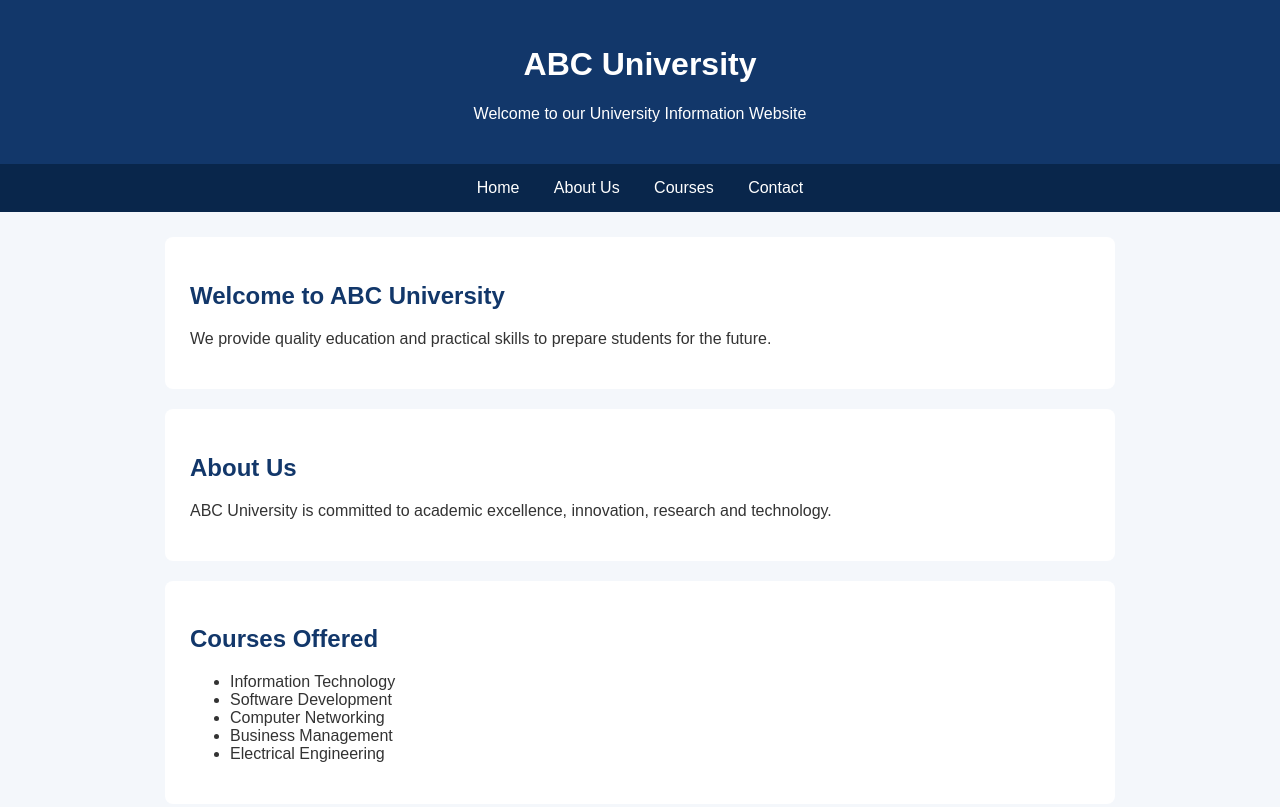
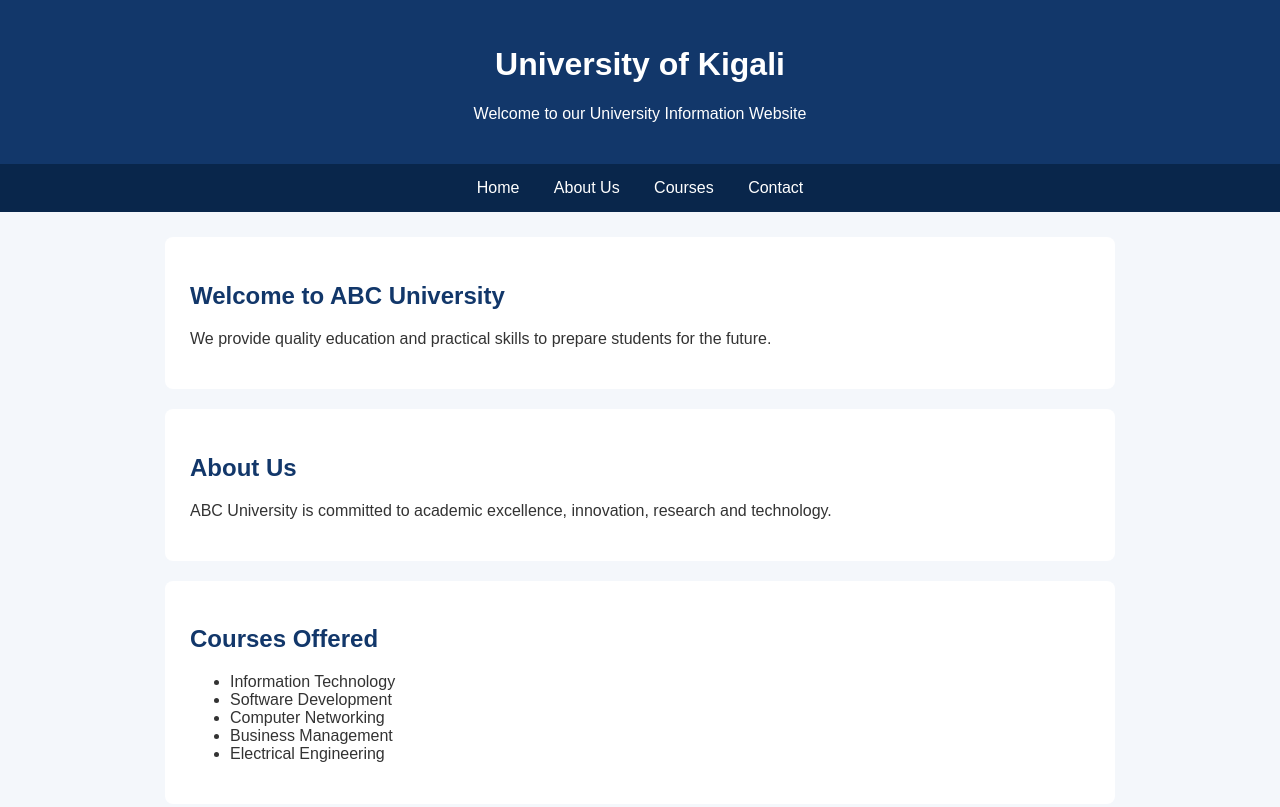
Before and after one commit to Harambinezaprotogene/jenkins-html-project, a plain HTML site: page index.html in a window 1280 px wide. Shown: the top 807 px of the page. Drawn offline with Linux system fonts and the light colour scheme.

Commit message:
Update university website name

```diff
--- a/index.html
+++ b/index.html
@@ -77,7 +77,7 @@
 <body>
 
     <header>
-        <h1>ABC University</h1>
+        <h1>University of Kigali</h1>
         <p>Welcome to our University Information Website</p>
     </header>
 
```
